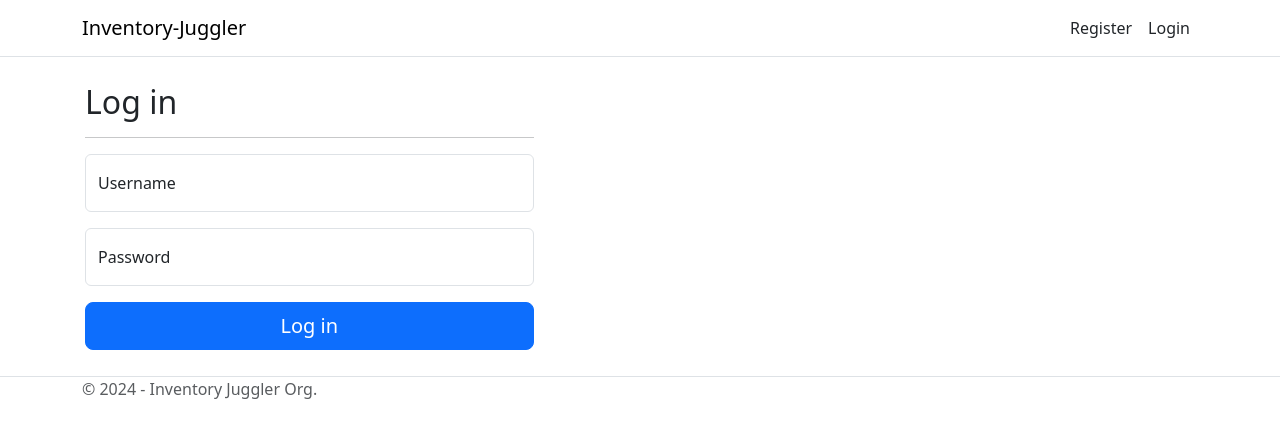
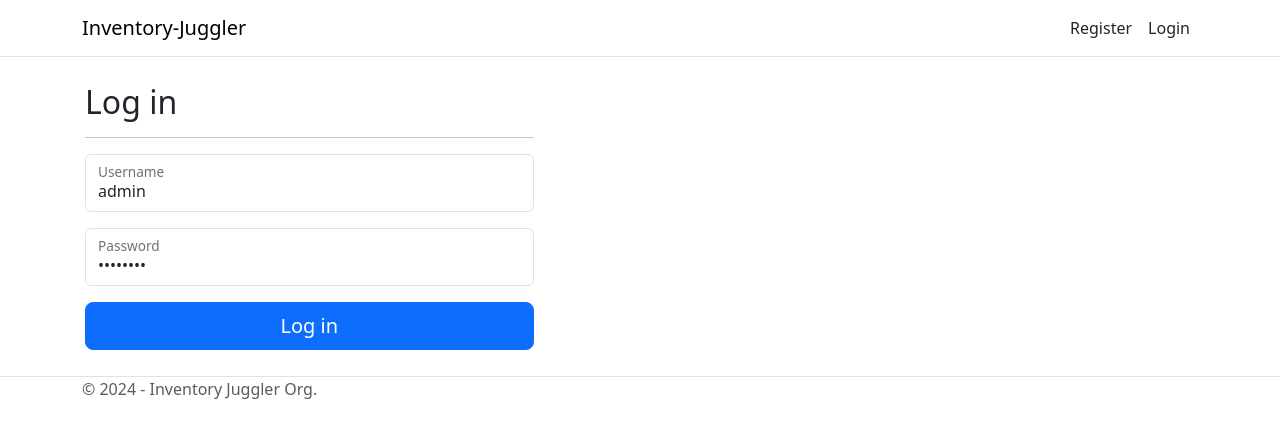
Before and after one commit to Vlad7007/iti0302-2024-frontend, a Vue app: page /login in a window 1280 px wide. Shown: the top 438 px of the page. Built offline with nearby package versions, Linux system fonts and the light colour scheme.

Commit message:
Added auto-completion to log into the admin account.

```diff
--- a/src/views/LoginPage.vue
+++ b/src/views/LoginPage.vue
@@ -5,8 +5,8 @@ import AuthenticationService from '@/services/AuthenticationService'
 import { useAuthenticationStore } from '@/stores/AuthenticationStore';
 
 const router = useRouter();
-const username = ref("")
-const pwd = ref("");
+const username = ref("admin")
+const pwd = ref("12345678");
 const validationError = ref("");
 const authenticationStore = useAuthenticationStore();
 const authenticationService = AuthenticationService.getInstance()
```
